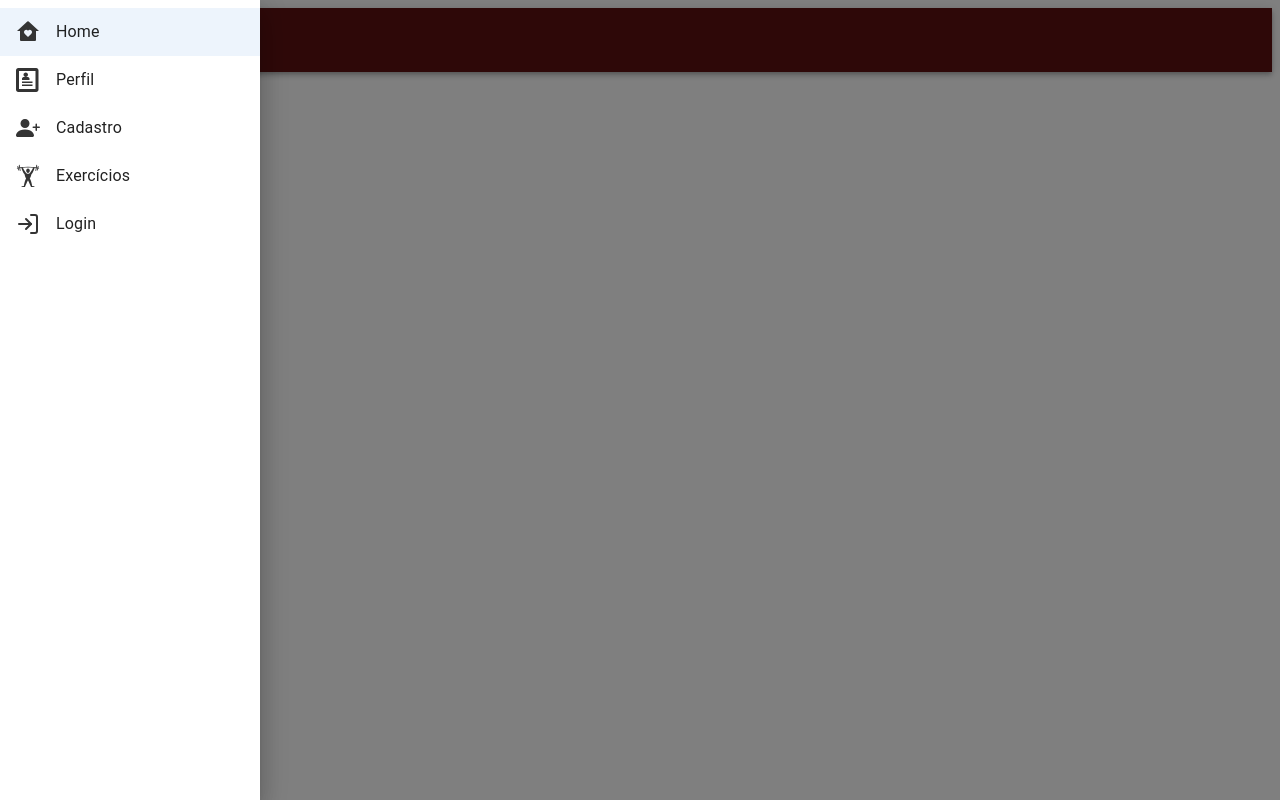
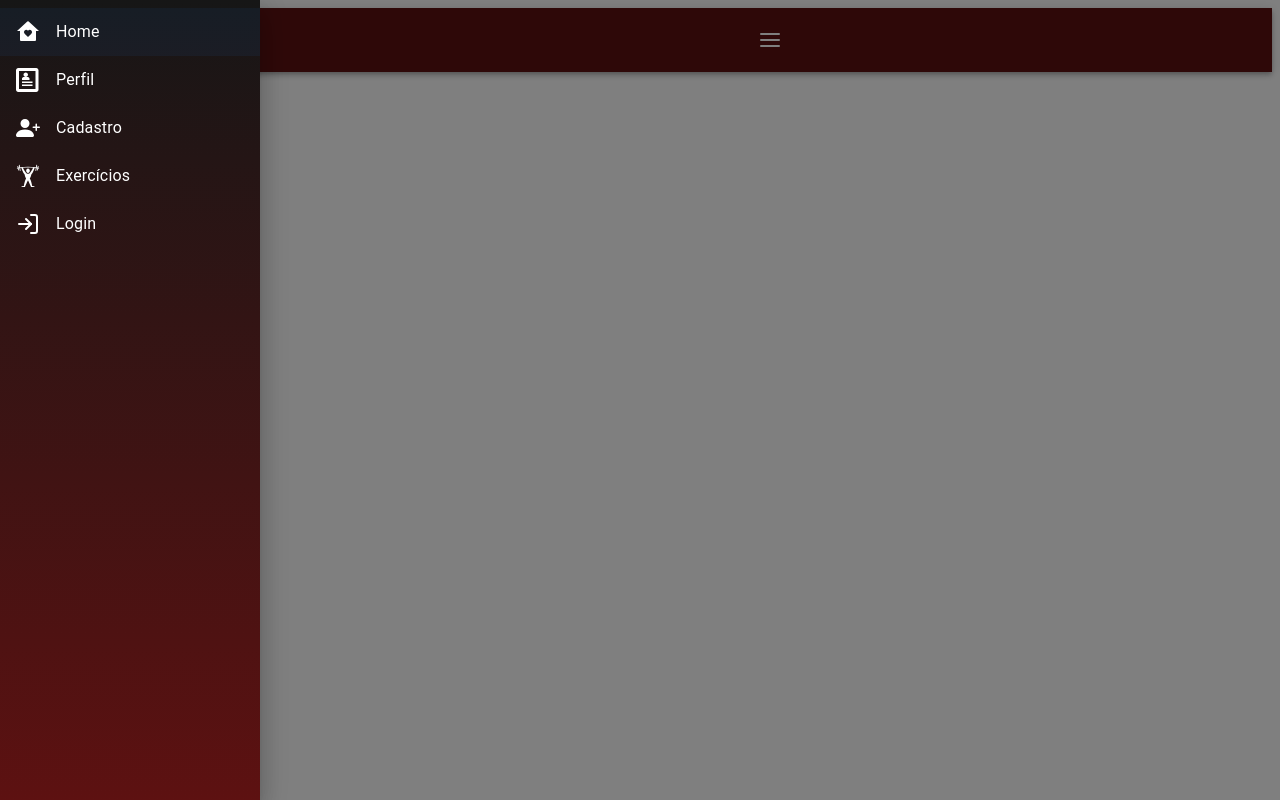
Before and after one commit to AmandaFernandes0701/Frontend-SmartGym---Projeto-Trainee, a React (Create React App) app in the folder smartgym/: page /temp in a window 1280 px wide. Both pictures are taken after a click on the button "menu". Built offline with nearby package versions, Linux system fonts and the light colour scheme.

Commit message:
80% Menu Sanduiche

```diff
--- a/smartgym/src/pages/Menu_Sanduiche/Menu_Sanduiche.css
+++ b/smartgym/src/pages/Menu_Sanduiche/Menu_Sanduiche.css
@@ -1,12 +1,23 @@
 .list{
     width: 260px;
+    background-image: linear-gradient(to bottom, #161616, #5D1111);
+    height: 100%;
 }
 .ListItemText{
     margin-left: 16px;
+    color: white;
 }
 .Toolbar{
     background-color: #5D1111;
+    display: flex;
+    flex-direction: row;
 }
 .Smart_Gym_Titulo{
+    padding-right: 48%;
     font-family: 'Poppins', sans-serif;
+    font-weight: bold;
 }
+.Logo_Smart_Gym{
+    padding-right: 10px;
+    padding-left: 15px;
+}
--- a/smartgym/src/pages/Menu_Sanduiche/Menu_Sanduiche.js
+++ b/smartgym/src/pages/Menu_Sanduiche/Menu_Sanduiche.js
@@ -9,6 +9,8 @@ import { FiLogIn, FiMenu } from "react-icons/fi";
 import "./Menu_Sanduiche.css";
 import { useHistory } from "react-router-dom";
 import { ClassNames } from "@emotion/react";
+import Logo from "./logo_icon.png"
+import { color, fontStyle } from "@mui/system";
 
 function Menu_Sanduiche() {
     const history = useHistory();
@@ -61,6 +63,9 @@ function Menu_Sanduiche() {
         <>
         <AppBar position="static">
             <Toolbar className="Toolbar">
+                <div className="Logo_Smart_Gym">
+                    <img src={Logo}/>
+                </div>
                 <div className="Smart_Gym_Titulo">
                     <p>Smart Gym</p>
                 </div>
@@ -77,17 +82,18 @@ function Menu_Sanduiche() {
         </AppBar>
 
         <Drawer open={open} onClose ={()=> handleDrawer(false)}>
-
             <List className="list">
                 {pages.map((listItem) => {
                     return (
                         <ListItem button
                             selected={currentPage === listItem.pathName}
                             onClick={() => { handleClick(listItem.pathName) }}>
-                            <IconContext.Provider value={{ color: "#343434", size: listItem.iconSize}}>
+                            <IconContext.Provider value={{ color: "#FFFFFF", size: listItem.iconSize}}>
                                 {listItem.icon}
                             </IconContext.Provider>
-                            <ListItemText className="ListItemText">
+                            <ListItemText className="ListItemText"
+                            font-color="white"
+                            >
                                 <Typography>{listItem.text}</Typography>
                             </ListItemText>
                         </ListItem>
```
Also changed, not shown: smartgym/src/pages/Menu_Sanduiche/logo_icon.png (added).
